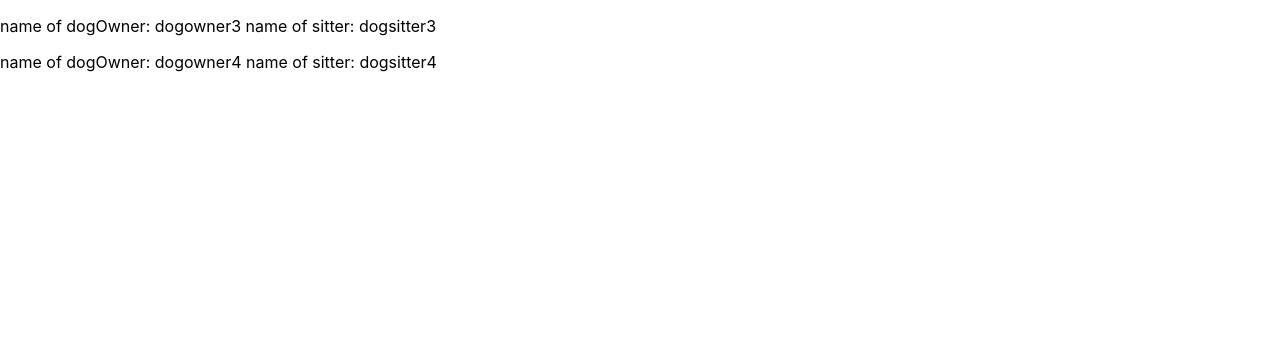
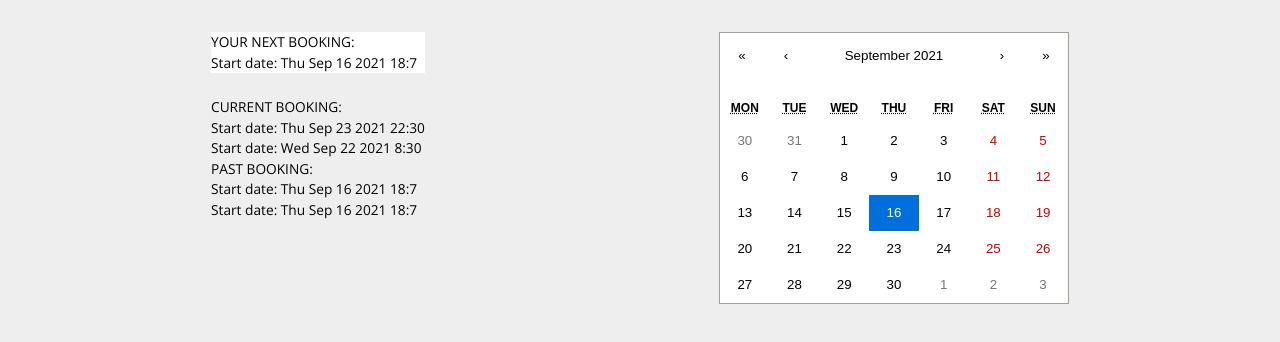
Before and after one commit to hatchways/team-brioche, a React (Create React App) app in the folder client/: page /booking in a window 1280 px wide. Shown: the top 342 px of the page. Built offline with nearby package versions, Linux system fonts and the light colour scheme; no server answers.

Commit message:
Added mock list of bookings to test the UI and added react-calendar

```diff
--- a/client/package.json
+++ b/client/package.json
@@ -18,6 +18,7 @@
     "eslint": "^7.26.0",
     "formik": "^2.2.6",
     "react": "^17.0.1",
+    "react-calendar": "^3.4.0",
     "react-dom": "^17.0.1",
     "react-router-dom": "^5.2.0",
     "react-scripts": "^4.0.0",
@@ -50,6 +51,7 @@
     ]
   },
   "devDependencies": {
+    "@types/react-calendar": "^3.4.3",
     "@types/react-router-dom": "^5.1.7",
     "@typescript-eslint/eslint-plugin": "^4.23.0",
     "@typescript-eslint/parser": "^4.23.0",
--- a/client/src/components/DisplayBookings/BookingCard.tsx
+++ b/client/src/components/DisplayBookings/BookingCard.tsx
@@ -1,17 +1,22 @@
-import React from 'react';
 import { BookingRequest } from '../../interface/BookingApiData';
+import { Box, Typography } from '@material-ui/core';
+
 interface Props {
-  current: BookingRequest[];
+  booking: BookingRequest;
 }
-export function BookingCard(props: Props): JSX.Element {
-  const { current } = props;
+
+export default function BookingCard(props: Props): JSX.Element {
+  const {
+    booking: { start },
+  } = props;
+
   return (
     <>
-      {current.map((booking, index) => (
-        <p key={index}>
-          name of dogOwner: {booking.dogOwner.username} name of sitter: {booking.dogSitter.username}
-        </p>
-      ))}
+      <Box>
+        <Typography>
+          Start date: {start.toDateString()} {start.getHours()}:{start.getMinutes()}
+        </Typography>
+      </Box>
     </>
   );
 }
--- /dev/null
+++ b/client/src/components/DisplayBookings/BookingCardList.tsx
@@ -0,0 +1,18 @@
+import { BookingRequest } from '../../interface/BookingApiData';
+import BookingCard from './BookingCard';
+
+interface Props {
+  bookingList: BookingRequest[];
+}
+
+export default function BookingCardList(props: Props): JSX.Element {
+  const { bookingList } = props;
+
+  return (
+    <>
+      {bookingList.map((booking, index) => (
+        <BookingCard key={index} booking={booking} />
+      ))}
+    </>
+  );
+}
--- /dev/null
+++ b/client/src/helpers/APICalls/MockBookingService.ts
@@ -0,0 +1,27 @@
+import { BookingApiData, BookingRequest } from '../../interface/BookingApiData';
+import { current, past, upcoming, bookings } from '../../mocks/mockBookings';
+
+export const getBookings = (): Promise<BookingApiData> => {
+  return Promise.resolve(getMockBookings());
+};
+
+const getMockBookings = (): BookingApiData => {
+  // sort bookings by date from newest to oldest
+  bookings.sort((bookingA, bookingB) => bookingB.start.getTime() - bookingA.start.getTime());
+
+  bookings.forEach((booking) => console.log('all', booking.start.toDateString()));
+
+  const current = bookings.filter((booking) => {
+    const today = Date.now();
+    if (booking.start.getTime() > today) return true;
+    return false;
+  });
+
+  current.forEach((booking) => console.log('upcoming', booking.start.toDateString()));
+
+  return {
+    upcoming,
+    current,
+    past,
+  };
+};
--- a/client/src/helpers/APICalls/bookingService.ts
+++ /dev/null
@@ -1,6 +0,0 @@
-import { BookingApiData } from '../../interface/BookingApiData';
-import { current, past, upcoming } from '../../mocks/mockBookings';
-
-export const getBookings = (): Promise<BookingApiData> => {
-  return Promise.resolve({ upcoming: upcoming, current: current, past: past });
-};
--- a/client/src/mocks/mockBookings.ts
+++ b/client/src/mocks/mockBookings.ts
@@ -8,21 +8,6 @@ export const upcoming: Array<BookingRequest> = [
     dogOwner: {
       username: 'dogowner1',
       email: 'dogowner1@g.com',
-    },
-    dogSitter: {
-      username: 'dogsitter1',
-      email: 'dogsitter1@g.com',
-    },
-    start: new Date(),
-    end: new Date(),
-  },
-  {
-    accepted: true,
-    declined: false,
-    paid: false,
-    dogOwner: {
-      username: 'dogowner2',
-      email: 'dogowner2@g.com',
     },
     dogSitter: {
       username: 'dogsitter1',
@@ -98,3 +83,70 @@ export const past: Array<BookingRequest> = [
     end: new Date(),
   },
 ];
+
+export const bookings = [
+  {
+    // past booking that was accepted
+    accepted: true,
+    declined: false,
+    paid: true,
+    dogOwner: {
+      username: 'dogowner1',
+      email: 'dogowner1@g.com',
+    },
+    dogSitter: {
+      username: 'dogsitter5',
+      email: 'dogsitter1@g.com',
+    },
+    start: new Date('2021 sept 12 8:30 PM'),
+    end: new Date('2021 sept 12 10:30 PM'),
+  },
+  {
+    // past booking was declined
+    accepted: false,
+    declined: true,
+    paid: false,
+    dogOwner: {
+      username: 'dogowner11',
+      email: 'dogowner11@g.com',
+    },
+    dogSitter: {
+      username: 'dogsitter5',
+      email: 'dogsitter1@g.com',
+    },
+    start: new Date('2021 sept 13 11:00 AM'),
+    end: new Date('2021 sept 13 3:00 PM'),
+  },
+  {
+    // upcoming booking that has been accepted
+    accepted: true,
+    declined: false,
+    paid: false,
+    dogOwner: {
+      username: 'dogowner2',
+      email: 'dogowner2@g.com',
+    },
+    dogSitter: {
+      username: 'dogsitter5',
+      email: 'dogsitter1@g.com',
+    },
+    start: new Date('2021 sept 23 10:30 PM'),
+    end: new Date('2021 sept 23 8:30 PM'),
+  },
+  {
+    // upcoming booking that has not been accepted
+    accepted: false,
+    declined: false,
+    paid: false,
+    dogOwner: {
+      username: 'dogowner3',
+      email: 'dogowner3@g.com',
+    },
+    dogSitter: {
+      username: 'dogsitter5',
+      email: 'dogsitter1@g.com',
+    },
+    start: new Date('2021 sept 22 8:30 AM'),
+    end: new Date('2021 sept 22 11:30 PM'),
+  },
+];
--- a/client/src/pages/Booking/Booking.tsx
+++ b/client/src/pages/Booking/Booking.tsx
@@ -1,9 +1,12 @@
-import { Box, Grid } from '@material-ui/core';
+import { Box, Grid, Typography } from '@material-ui/core';
 import { useState, useEffect } from 'react';
-import { BookingCard } from '../../components/DisplayBookings/BookingCard';
-import { getBookings } from '../../helpers/APICalls/bookingService';
+import BookingCardList from '../../components/DisplayBookings/BookingCardList';
+import BookingCard from '../../components/DisplayBookings/BookingCard';
+import { getBookings } from '../../helpers/APICalls/MockBookingService';
 import { BookingApiData } from '../../interface/BookingApiData';
+import Calendar from 'react-calendar';
 import useStyles from './useStyles';
+import 'react-calendar/dist/Calendar.css';
 
 export default function Booking(): JSX.Element {
   const classes = useStyles();
@@ -14,17 +17,40 @@ export default function Booking(): JSX.Element {
     past: [],
   });
 
+  const [date, setDate] = useState<Date>(new Date());
+
   useEffect(() => {
     getBookings().then((result) => {
       setBookings(result);
     });
   }, []);
-
+  console.log(date.toString());
   return (
     <Box component="main" className={classes.root}>
-      <Grid container>
+      <Grid
+        container
+        wrap="wrap"
+        style={{ justifyContent: 'space-around', paddingTop: '2rem', paddingLeft: '4rem', paddingRight: '4rem' }}
+        direction="row-reverse"
+      >
         <Grid item>
-          <BookingCard current={bookings.current} />
+          <Calendar value={date} onChange={setDate} />
+        </Grid>
+        <Grid item>
+          <Grid container direction="column" spacing={3}>
+            <Grid item>
+              <Box style={{ backgroundColor: 'white' }}>
+                <Typography>YOUR NEXT BOOKING:</Typography>
+                <BookingCardList bookingList={bookings.upcoming} />
+              </Box>
+            </Grid>
+            <Grid item>
+              <Typography>CURRENT BOOKING:</Typography>
+              <BookingCardList bookingList={bookings.current} />
+              <Typography>PAST BOOKING:</Typography>
+              <BookingCardList bookingList={bookings.past} />
+            </Grid>
+          </Grid>
         </Grid>
       </Grid>
     </Box>
--- a/client/src/pages/Booking/useStyles.ts
+++ b/client/src/pages/Booking/useStyles.ts
@@ -1,20 +1,9 @@
 import { makeStyles } from '@material-ui/core/styles';
-
-const drawerWidth = 240;
 
 const useStyles = makeStyles((theme) => ({
   root: {
+    backgroundColor: theme.palette.grey[200],
     minHeight: '100vh',
-    '& .MuiInput-underline:before': {
-      borderBottom: '1.2px solid rgba(0, 0, 0, 0.2)',
-    },
-  },
-  dashboard: { backgroundColor: '#FFFFFF' },
-  drawerWrapper: {
-    width: drawerWidth,
-    [theme.breakpoints.up('md')]: {
-      width: '300px',
-    },
   },
 }));
 
```
Also changed, not shown: 1 other file (tests, documents, lock files or other folders).
